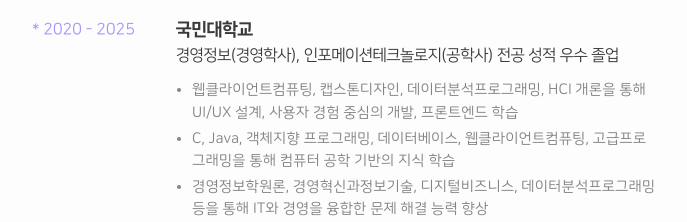
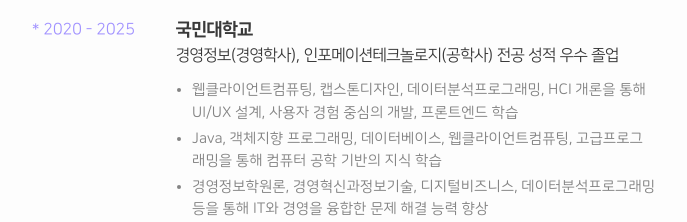
Before and after one commit to yeom-kenco/yeom-portfolio, a React (Vite) app: page / in a window 1280 px wide. Shown: the part 3960-4182 px from the top of the page, without its empty margins (296-983 px from the left). Built offline with nearby package versions, Linux system fonts and the light colour scheme.

Commit message:
chore: 교육 섹션 내용 수정

```diff
--- a/src/features/eduExp/data/eduExp.ts
+++ b/src/features/eduExp/data/eduExp.ts
@@ -13,7 +13,7 @@
     subtitle: '경영정보(경영학사), 인포메이션테크놀로지(공학사) 전공 성적 우수 졸업',
     bullets: [
       '웹클라이언트컴퓨팅, 캡스톤디자인, 데이터분석프로그래밍, HCI 개론을 통해 UI/UX 설계, 사용자 경험 중심의 개발, 프론트엔드 학습',
-      'C, Java, 객체지향 프로그래밍, 데이터베이스, 웹클라이언트컴퓨팅, 고급프로그래밍을 통해 컴퓨터 공학 기반의 지식 학습',
+      'Java, 객체지향 프로그래밍, 데이터베이스, 웹클라이언트컴퓨팅, 고급프로그래밍을 통해 컴퓨터 공학 기반의 지식 학습',
       '경영정보학원론, 경영혁신과정보기술, 디지털비즈니스, 데이터분석프로그래밍 등을 통해 IT와 경영을 융합한 문제 해결 능력 향상',
     ],
   },
```
